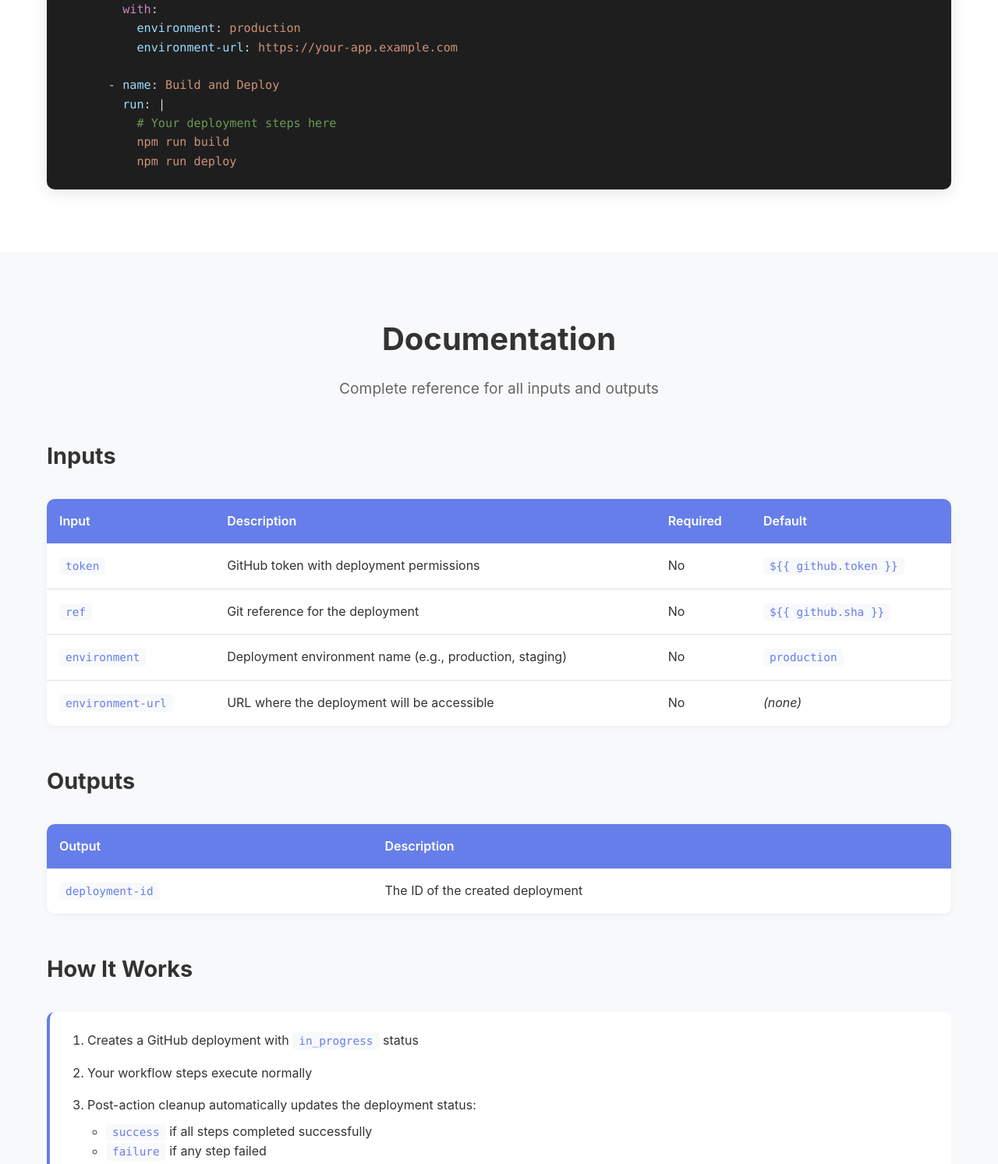
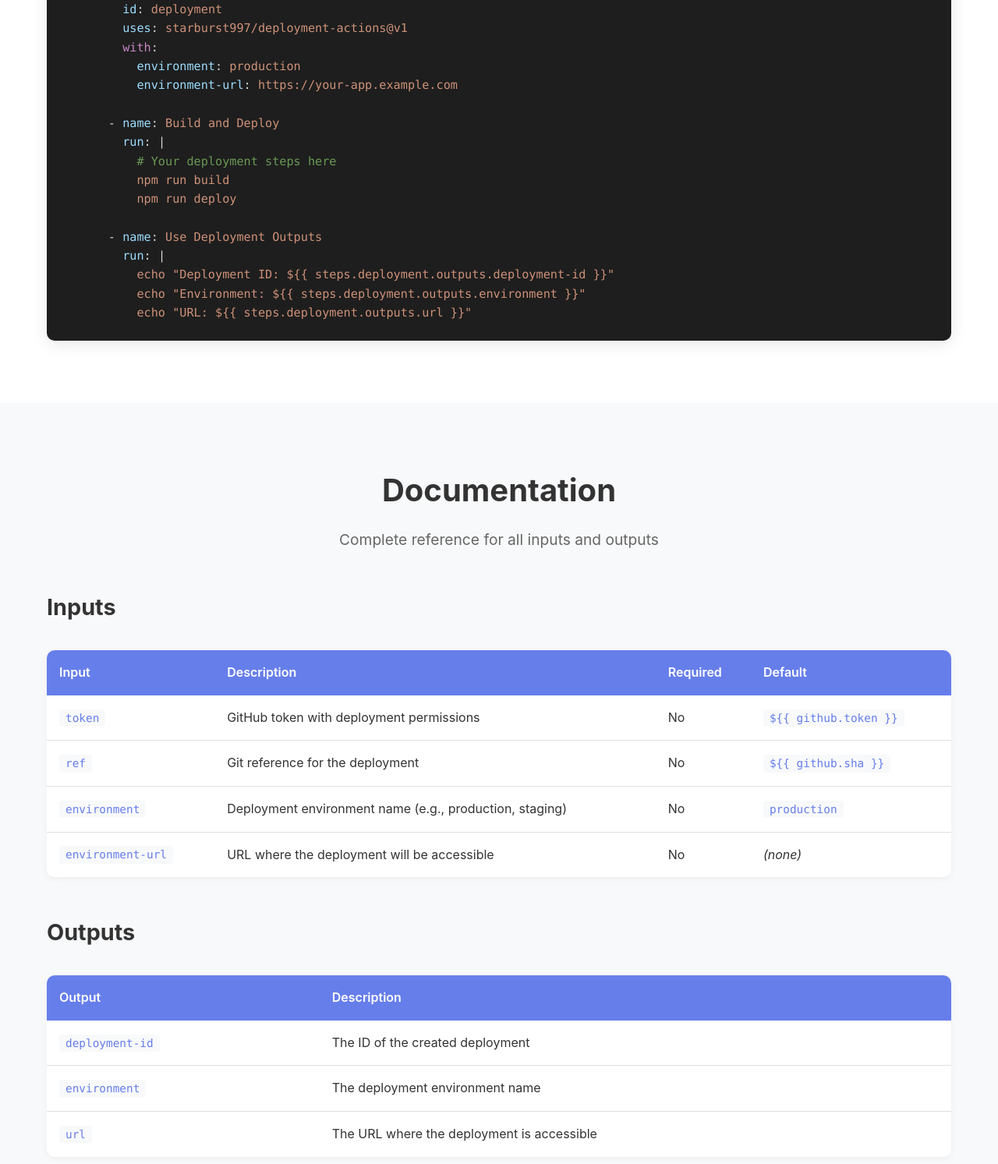
Before and after one commit to starburst997/deployment-actions, a website: page docs/index.html in a window 1280 px wide. Shown: the part 2115-3608 px from the top of the page at 78% size. Drawn offline with Linux system fonts and the light colour scheme.

Commit message:
Update docs with new outputs

```diff
--- a/docs/index.html
+++ b/docs/index.html
@@ -357,6 +357,7 @@
           Basic Usage
         </h3>
         <div class="code-block">- <span class="key">name</span>: <span class="value">Manage Deployment</span>
+  <span class="key">id</span>: <span class="value">deployment</span>
   <span class="key">uses</span>: <span class="value">starburst997/deployment-actions@v1</span>
   <span class="keyword">with</span>:
     <span class="key">environment</span>: <span class="value">production</span>
@@ -379,6 +380,7 @@
       - <span class="key">uses</span>: <span class="value">actions/checkout@v4</span>
 
       - <span class="key">name</span>: <span class="value">Manage Deployment</span>
+        <span class="key">id</span>: <span class="value">deployment</span>
         <span class="key">uses</span>: <span class="value">starburst997/deployment-actions@v1</span>
         <span class="keyword">with</span>:
           <span class="key">environment</span>: <span class="value">production</span>
@@ -388,7 +390,13 @@
         <span class="key">run</span>: |
           <span class="comment"># Your deployment steps here</span>
           <span class="value">npm run build</span>
-          <span class="value">npm run deploy</span></div>
+          <span class="value">npm run deploy</span>
+
+      - <span class="key">name</span>: <span class="value">Use Deployment Outputs</span>
+        <span class="key">run</span>: |
+          <span class="value">echo "Deployment ID: ${{ steps.deployment.outputs.deployment-id }}"</span>
+          <span class="value">echo "Environment: ${{ steps.deployment.outputs.environment }}"</span>
+          <span class="value">echo "URL: ${{ steps.deployment.outputs.url }}"</span></div>
       </div>
     </section>
 
@@ -452,6 +460,14 @@
               <td><code>deployment-id</code></td>
               <td>The ID of the created deployment</td>
             </tr>
+            <tr>
+              <td><code>environment</code></td>
+              <td>The deployment environment name</td>
+            </tr>
+            <tr>
+              <td><code>url</code></td>
+              <td>The URL where the deployment is accessible</td>
+            </tr>
           </tbody>
         </table>
 
```
Also changed, not shown: README.md.
